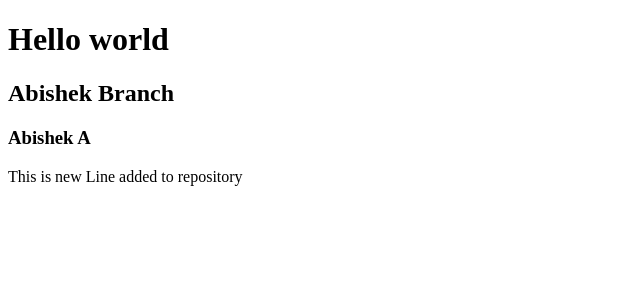
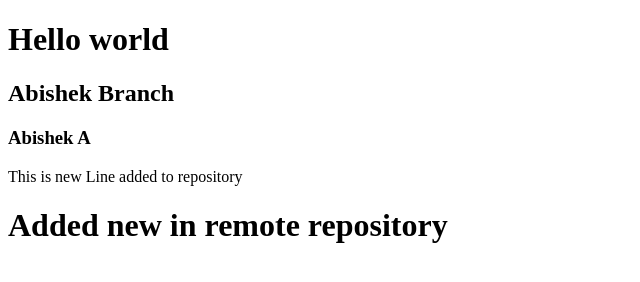
Before and after one commit to Abishekdeepak5/AbishekRepo, a plain HTML site: page index.html in a window 1280 px wide. Shown: the whole page, without its empty margins (0-640 px from the left). Drawn offline with Linux system fonts and the light colour scheme.

Commit message:
Update index.html

```diff
--- a/index.html
+++ b/index.html
@@ -10,5 +10,6 @@
     <h2>Abishek Branch</h2>
     <h3>Abishek A</h3>
     <p>This is new Line added to repository</p>
+    <h1>Added new in remote repository </h1>
 </body>
 </html>
```
